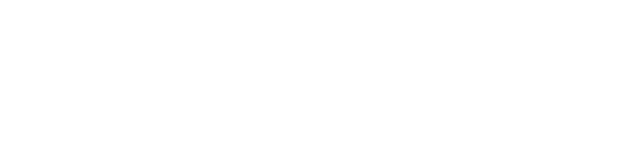
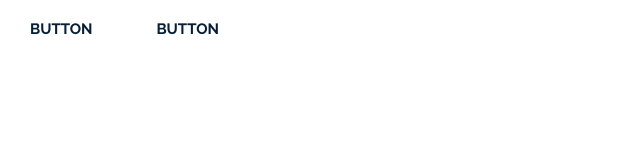
Before and after one commit to maxchernyakovich/project_Dart-Service-Manager_2, a website: page src/index.html in a window 1280 px wide. Shown: the whole page, without its empty margins (0-640 px from the left). Drawn offline with Linux system fonts and the light colour scheme.

Commit message:
добавил стили для контейнера и кнопки

```diff
--- a/src/index.html
+++ b/src/index.html
@@ -10,5 +10,8 @@
 </head>
 <body>
 
+     <a class="btn" href="#">button</a>
+     <button class="btn">button</button>
+
 </body>
 </html>
--- a/src/sass/style.scss
+++ b/src/sass/style.scss
@@ -17,7 +17,7 @@ $pink: #ea80fc;
 $btn-green: #1de9b6;
 $btn-dark-blue: #061e37;
 $btn-white: #ffffff;
-$text-black: #061e37;
+$text-black: #000000;
 $text-white: #fff;
 
 // ===SETTINGS
@@ -51,3 +51,33 @@ a {
 p {
 	margin: 0;
 }
+
+// ===CONTAINER
+
+.container {
+    width: 100%;
+    max-width: 1400px;
+    margin: 0 auto;
+}
+
+// ===BTN
+
+.btn {
+     padding: 2rem 3rem;
+     font-family: $font-open;
+     font-size: $fs15;
+     font-weight: 700;
+     text-transform: uppercase;
+     color: $btn-dark-blue;
+     background-color: $btn-white;
+     border: none;
+     border-radius: .5rem;
+     cursor: pointer;
+     transition: background-color .2s linear;
+
+     &:hover {
+          color: $btn-white;
+          background-color: $btn-dark-blue;
+     }
+
+}
```
Also changed, not shown: src/css/style.css.
